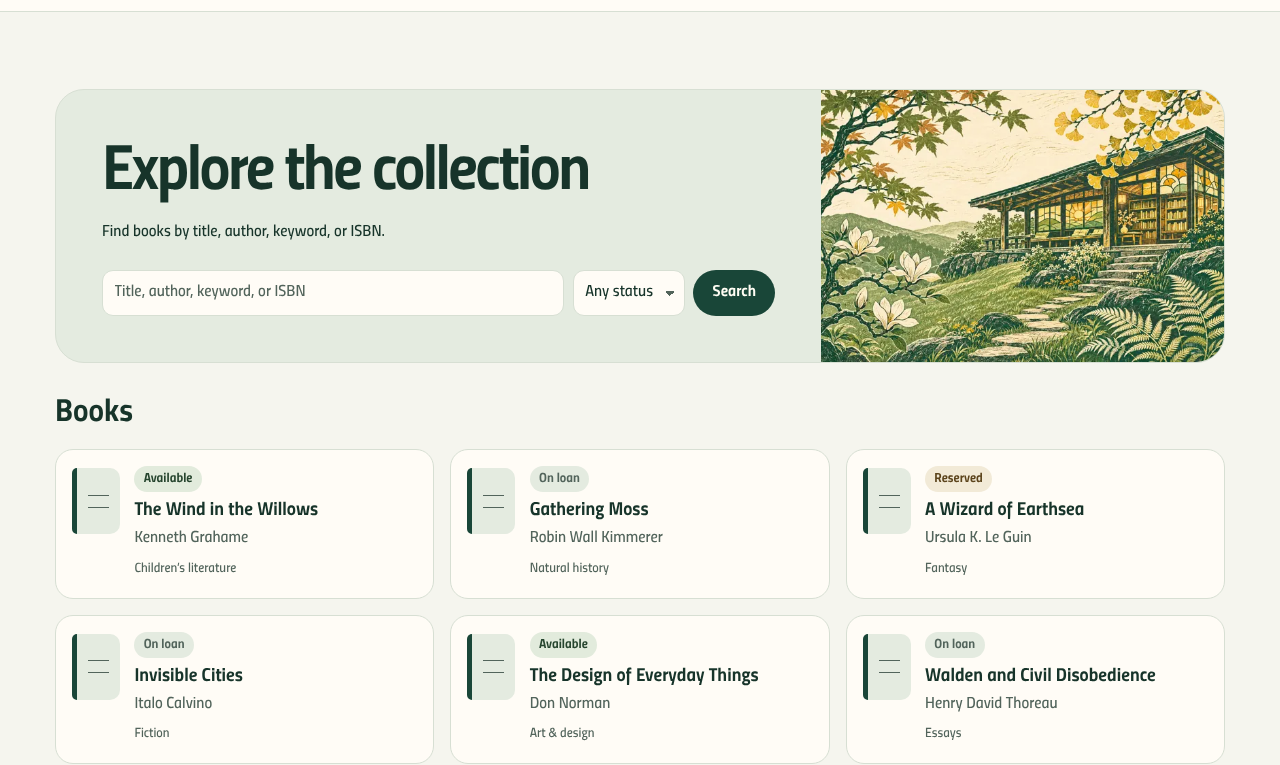
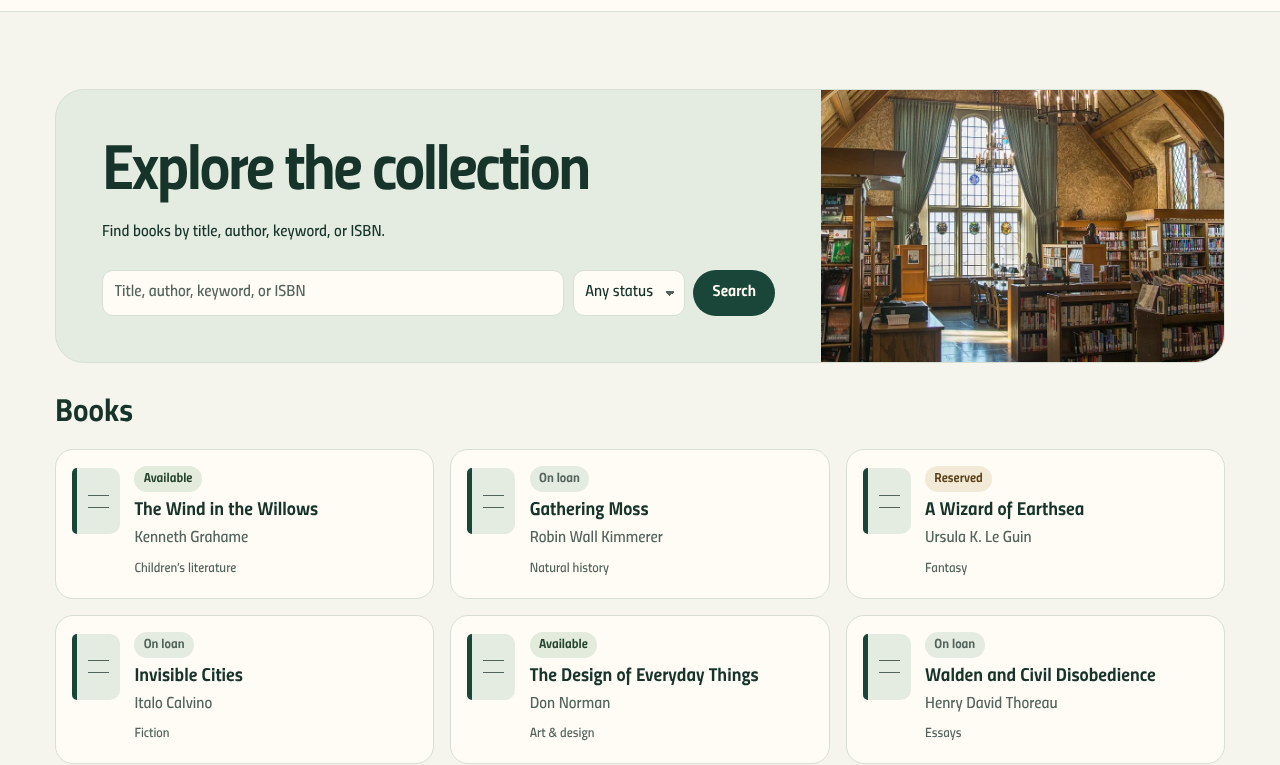
Before and after one commit to YoungHu2023/jz-lib, a plain HTML site: page index.html in a window 1280 px wide. Shown: the part 63-828 px from the top of the page. Drawn offline with Linux system fonts and the light colour scheme.

Commit message:
Use a public-domain reading room photo on the catalog homepage

```diff
--- a/assets/reader-demo.js
+++ b/assets/reader-demo.js
@@ -102,7 +102,7 @@ function catalogPage(p) {
         <div class="book-copy">${badge(statusOf(book))}<h3>${viewLink("book",book.title,{ id:book.id })}</h3>
         <p>${escapeHTML(book.author)}</p><small>${escapeHTML(genre(book))}</small></div></article>`).join("");
     return `<section class="catalog-intro"><div><h1>${t("catalog_heading")}</h1><p>${t("catalog_copy")}</p>${searchForm("catalog",q,filter)}</div>
-        <img src="./assets/reading-garden-small.webp" alt="" width="600" height="400"></section>
+        <img src="./assets/catalog-reading-room.webp" alt="" width="900" height="600"></section>
         <section aria-labelledby="results-heading" class="results"><h2 id="results-heading">${t("results")}</h2>
         ${results.length ? `<div class="books">${cards}</div>` : `<p class="empty">${t("no_books")}</p>`}</section>`;
 }
--- a/assets/reader.css
+++ b/assets/reader.css
@@ -167,7 +167,7 @@ main { min-height: 63vh; padding-block: clamp(2rem, 6vw, 4.8rem); }
     background: var(--cover);
 }
 .catalog-intro > div { padding: clamp(1.5rem, 3.6vw, 3.5rem); }
-.catalog-intro img { width: 100%; height: 100%; object-fit: cover; object-position: 64% 46%; }
+.catalog-intro img { width: 100%; height: 100%; object-fit: cover; object-position: center 55%; }
 .search { display: flex; gap: .55rem; margin-top: 1.5rem; }
 .search input { flex: 1 1 175px; width: 100%; }
 .results { margin-top: 2rem; }
--- a/index.html
+++ b/index.html
@@ -6,11 +6,11 @@
   <meta name="color-scheme" content="light dark">
   <meta name="description" content="Explore the Jiangzhou School Library reader demonstration.">
   <title>Catalog · Jiangzhou School Library</title>
-  <link rel="stylesheet" href="./assets/reader.css">
+  <link rel="stylesheet" href="./assets/reader.css?v=2">
   <link rel="preload" href="./assets/Goetheanum-Variabel-v2.9.woff2" as="font" type="font/woff2" crossorigin>
   <script defer src="./assets/messages.js"></script>
   <script defer src="./assets/collection.js"></script>
-  <script defer src="./assets/reader-demo.js"></script>
+  <script defer src="./assets/reader-demo.js?v=2"></script>
 </head>
 <body>
   <a class="skip" href="#main" id="skip-link">Skip to main content</a>
@@ -24,7 +24,7 @@
         <input id="query" name="q" type="search" maxlength="160" placeholder="Title, author, keyword, or ISBN" value="">
         <label class="sr" for="availability">Availability</label><select id="availability" name="status"><option value="" selected>Any status</option><option value="available">Available</option><option value="held">Reserved</option><option value="out">On loan</option></select>
         <button class="button primary">Search</button></form></div>
-        <img src="./assets/reading-garden-small.webp" alt="" width="600" height="400"></section>
+        <img src="./assets/catalog-reading-room.webp" alt="" width="900" height="600"></section>
         <section aria-labelledby="results-heading" class="results"><h2 id="results-heading">Books</h2>
         <div class="books"><article class="book-card"><span class="book-icon" aria-hidden="true"><i></i></span>
         <div class="book-copy"><span class="status available">Available</span><h3><a data-view href="?view=book&amp;id=wind" >The Wind in the Willows</a></h3>
```
Also changed, not shown: assets/catalog-reading-room.webp (added), 1 other file.
